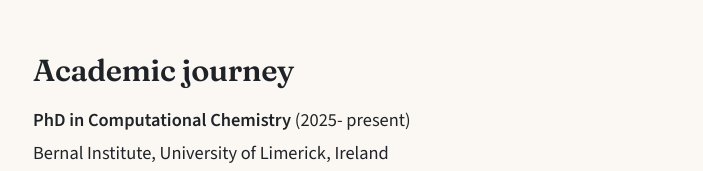
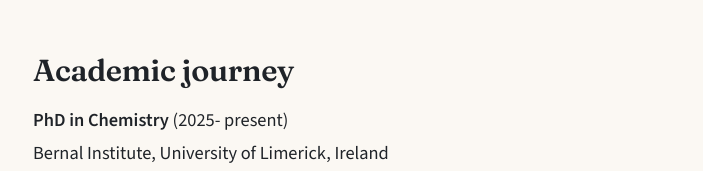
Before and after one commit to binujavarghese/binujavarghese.github.io, an Eleventy site: page src/pages/about.md in a window 1280 px wide. Shown: the part 2125-2296 px from the top of the page, without its empty margins (271-974 px from the left). Built offline with nearby package versions, Linux system fonts and the light colour scheme; Eleventy itself is replaced by a stand-in of ours; files that its build step writes are made by us from their sources.

Commit message:
Update src/pages/about.md (via Pages CMS)

```diff
--- a/src/pages/about.md
+++ b/src/pages/about.md
@@ -27,7 +27,7 @@ I believe good science should be useful in everyday life. If one post helps you
 
 ## Academic journey
 
-**PhD in Computational Chemistry** (2025- present)
+**PhD in Chemistry** (2025- present)
 Bernal Institute, University of Limerick, Ireland
 *Research : focuses on designing advanced electrocatalysts for key electroreduction reactions.  [Google scholar](https://scholar.google.com/citations?user=Fl9nME8AAAAJ&hl=en)*
 
```
